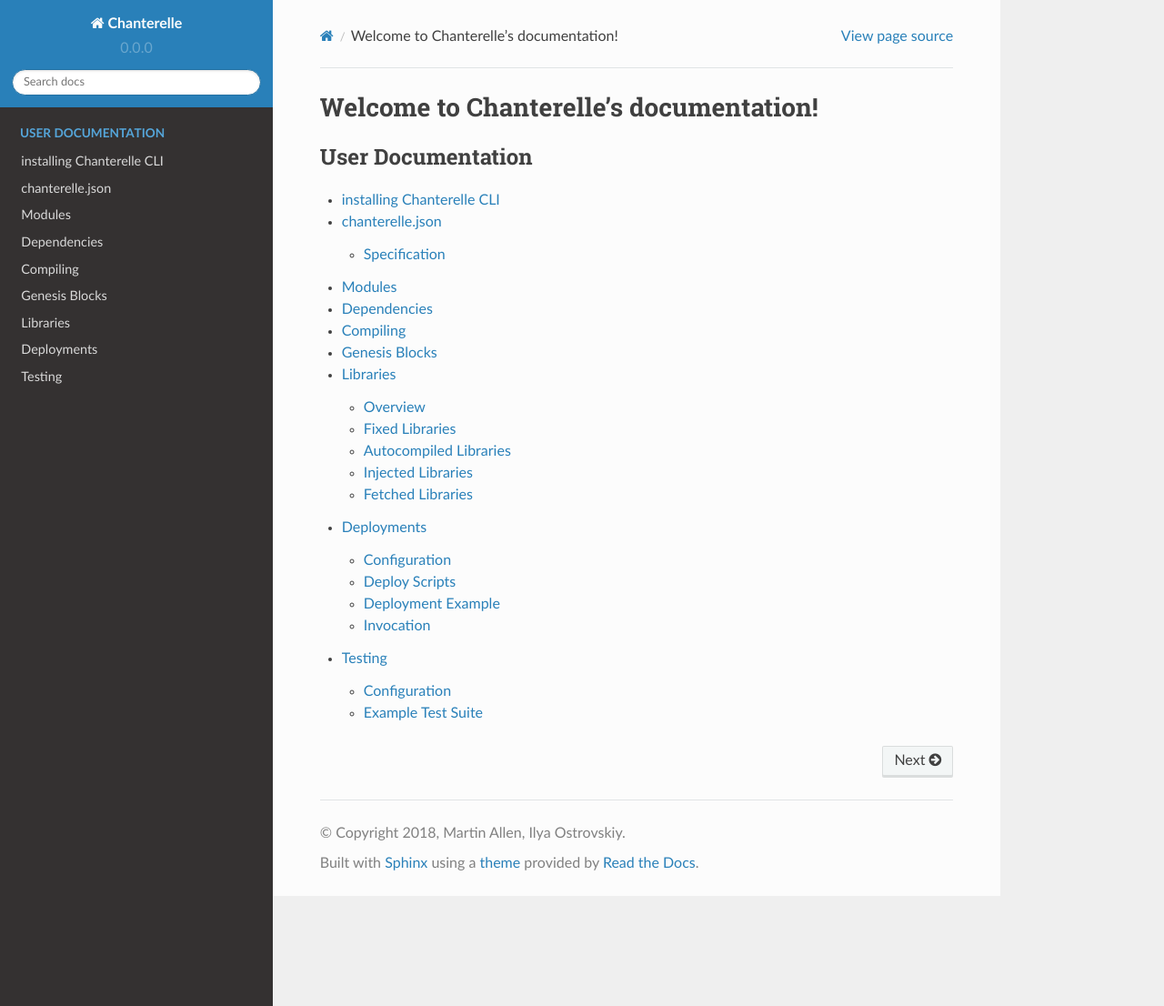
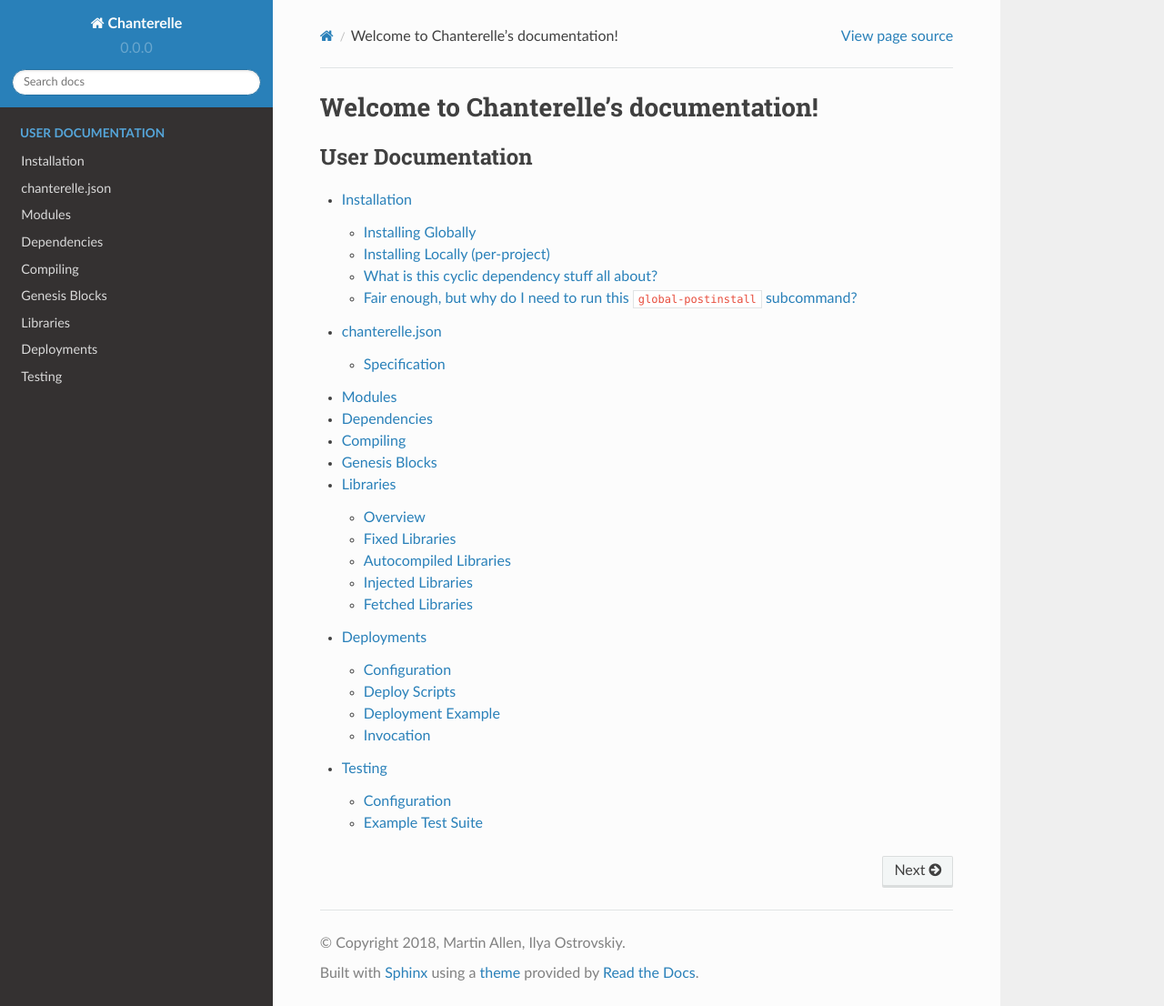
Before and after one commit to f-o-a-m/chanterelle, a Sphinx documentation site: the page built from docs/index.rst, in a window 1280 px wide and 1106 px high. Shown: the whole window at 91% size. Built offline with Sphinx 7.4.7 and the Read the Docs theme 2.0.0, drawn with Linux system fonts in a browser that asks for light colours; some of the changed lines change nothing that is shown.

Commit message:
add docs

```diff
--- a/docs/installation.rst
+++ b/docs/installation.rst
@@ -1,28 +1,79 @@
 .. _installation:
 
-
 =========
-installing Chanterelle CLI
+Installation
 =========
 
-you can install `master` of chanterelle CLI globally using npm:
+Chanterelle exists as both a library and an command-line executable. The library enables
+your applications to take advatange of Chanterelle's rapid development pipeline, while the
+command-line executable provides easy access to Chanterelle's core functionality.
+
+Installing Globally
+------------------
+
+Installing the Chanterelle command-line interface globally allows you to easily access
+Chanterelle's compilation and code generation interface to prevent cyclical dependency
+problems when bootstrapping a development environment.
+
+The command-line application first attempts to use a project-local version of Chanterelle
+when invoking commands, but has the ability to fall back to a "global" instance, which is
+necessary when a project is first created. Chanterelle tries to use a local installation
+first to prevent incompatibilities that may occur if there is a mismatch between the global
+version and the project-local version.
+
+In order for Chanterelle to be able to fall back to a global installation, one must be
+compiled after installing Chanterelle via NPM. This is done via the ``chanterelle global-postinstall``
+subcommand.
+
+You can install the HEAD of `master` globally by running:
 
 .. code-block:: shell
 
-    npm install -g f-o-a-m/chanterelle
+    npm install -g f-o-a-m/chanterelle  # Install bleeding-edge Chanterelle CLI
+    chanterelle global-postinstall      # Bootstrap the global installation
 
-Or if you would like to install specific version like `v9.9.9 for example do:
+Or if you would like to install a specific version, you may specify it via NPM:
 
 .. code-block:: shell
 
-    npm install -g f-o-a-m/chanterelle#v9.9.9
+    npm install -g f-o-a-m/chanterelle#v3.0.0 # Install Chanterelle CLI v3.0.0
+    chanterelle global-postinstall            # Bootstrap the global installation
 
-you can also install it locally for particular project too:
+Installing Locally (per-project)
+------------------
 
+You will likely also want to install Chanterelle local to particular project:
 
 .. code-block:: shell
 
-    npm install f-o-a-m/chanterelle
+    npm install --save f-o-a-m/chanterelle      # Add the Chanterelle CLI to NPM path for NPM package scripts
+    bower install --save purescript-chanterelle # Add Chanterelle as a dependency for deployment scripts
+
+If the Chanterelle CLI is invoked within a project containing a local installation that has been compiled,
+it will use the version within that project as opposed to the global one.
 
 
-NOTE: The projects where CLI is used, must also have chanterelle in it's purescript dependencies and whole purescript project should be compiled already.
+What is this cyclic dependency stuff all about?
+------------------
+
+Chanterelle always first attempts to use the version installed within your project. When you've written a deployment script,
+your PureScript compiler will automatically compile the necessary components of Chanterelle to enable it to run as a CLI command
+independent of a global installation. This is an important step, as it prevents version mismatches from affecting the integrity of
+your deployment scripts. To this end, the Chanterelle CLI command always attempts to first use your project-local copy of Chanterelle,
+However, your project needs to compile successfully before that is available. Your deployment script will likely fail to compile as
+it would depend on PureScript bindings to the smart contracts which are being deployed -- bindings which Chanterelle generates -- and
+if Chanterelle can't compile because your project can't compile -- then you'd be stuck in an endless cyclic dependency. To resolve this,
+Chanterelle allows you to compile an independent global version to fall back to, which would allow you to compile your contracts and
+generate any PureScript necessary to proceed with compilation.
+
+Fair enough, but why do I need to run this ``global-postinstall`` subcommand?
+------------------
+
+Great question! Chanterelle itself is written in PureScript, and as such it depends on the PureScript compiler. The ``global-postinstall`` merely
+compiles the Chanterelle codebase, as it would if you had a project-local version. This is not done as a package postinstall script as, very often in
+global package setups, NPM might not give sufficient permissions to install the PureScript compiler package that Chanterelle depends on or otherwise
+install dependencies (for instance, Bower won't be able to read certain configuration files to pull in Chanterelle's PureScript dependencies). To
+maximize the flexibilty of the global installation feature, and avoid running into user-specific permissions Chanterelle separates out this step
+such that it is independent of being installed via NPM.
+
+To avoid running into a myriad of permissions issues, we recommend using `NVM <https://github.com/nvm-sh/nvm>` for managing globally available NPM packages.
```
